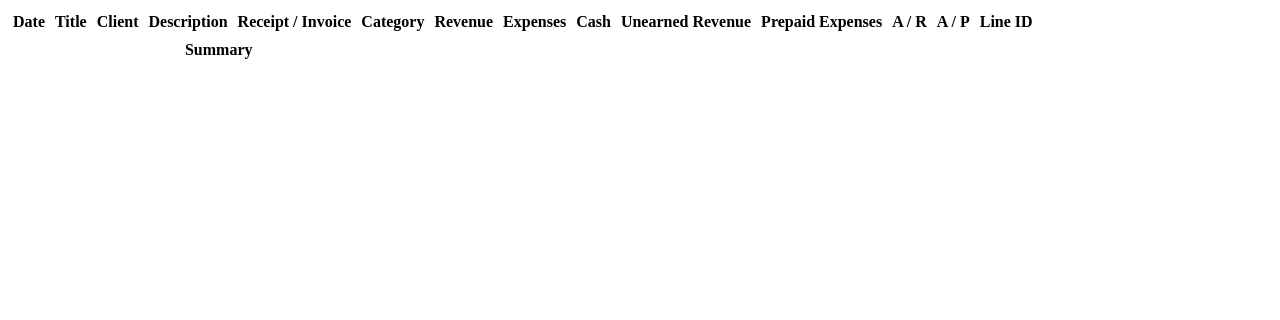
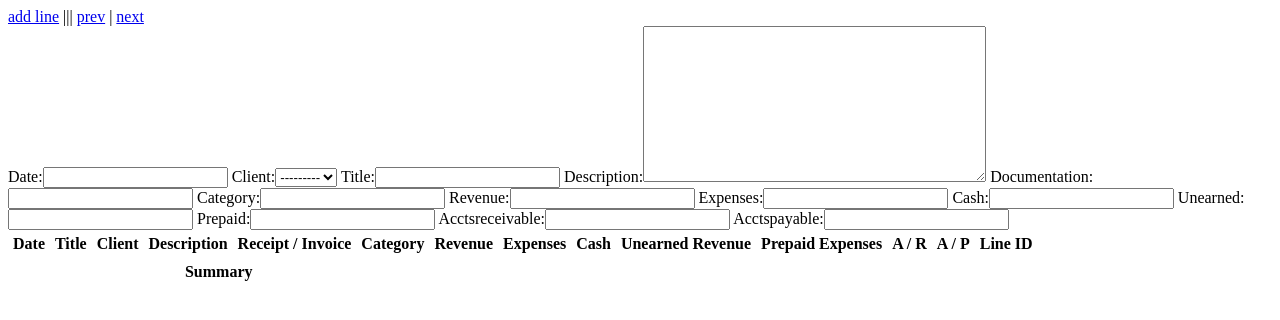
Before and after one commit to albertsun/copressmoney, a Django app: template templates/ledger_sheet.html in a window 1280 px wide. Shown: the top 320 px of the page. Run offline with Django 3.2, Linux system fonts and the light colour scheme; the template is opened without the code that fills it, so the values that code supplies are empty; some libraries are stand-ins or nearby versions.

Commit message:
stuff
git-svn-id: http://svn.albertsun.info/copress/copressmoney@326 ab9cdc8a-c177-4a5d-8397-7951b204a726

```diff
--- a/templates/ledger_sheet.html
+++ b/templates/ledger_sheet.html
@@ -3,6 +3,29 @@
 {% block title %}ledger_sheet{% endblock %}
 
 {% block content %}
+<div id="navbar">
+<a href="#" onclick="Sheet.addLine();" class="navlink" id="addlink">add line</a> ||| <a href="#" class="navlink">prev</a> | <a href="#" class="navlink">next</a>
+</div>
+
+<tr><th><label for="id_date">Date:</label></th><td><input type="text" name="date" id="id_date" /></td></tr>
+<tr><th><label for="id_client">Client:</label></th><td><select name="client" id="id_client">
+<option value="" selected="selected">---------</option>
+<option value="1">albert</option>
+<option value="2">Daniel</option>
+</select></td></tr>
+<tr><th><label for="id_title">Title:</label></th><td><input id="id_title" type="text" name="title" maxlength="128" /></td></tr>
+<tr><th><label for="id_description">Description:</label></th><td><textarea id="id_description" rows="10" cols="40" name="description"></textarea></td></tr>
+<tr><th><label for="id_documentation">Documentation:</label></th><td><input id="id_documentation" type="text" name="documentation" maxlength="200" /></td></tr>
+<tr><th><label for="id_category">Category:</label></th><td><input id="id_category" type="text" name="category" maxlength="64" /></td></tr>
+<tr><th><label for="id_revenue">Revenue:</label></th><td><input type="text" name="revenue" id="id_revenue" /></td></tr>
+<tr><th><label for="id_expenses">Expenses:</label></th><td><input type="text" name="expenses" id="id_expenses" /></td></tr>
+<tr><th><label for="id_cash">Cash:</label></th><td><input type="text" name="cash" id="id_cash" /></td></tr>
+<tr><th><label for="id_unearned">Unearned:</label></th><td><input type="text" name="unearned" id="id_unearned" /></td></tr>
+<tr><th><label for="id_prepaid">Prepaid:</label></th><td><input type="text" name="prepaid" id="id_prepaid" /></td></tr>
+<tr><th><label for="id_acctsreceivable">Acctsreceivable:</label></th><td><input type="text" name="acctsreceivable" id="id_acctsreceivable" /></td></tr>
+<tr><th><label for="id_acctspayable">Acctspayable:</label></th><td><input type="text" name="acctspayable" id="id_acctspayable" /></td></tr>
+
+
 <table id="ledger" border="0" cellpadding="5" cellspacing="0" >
 <thead>
 <tr id="sorters">
--- a/urls.py
+++ b/urls.py
@@ -31,6 +31,11 @@ urlpatterns = patterns('',
     (r'^ledger/year/(\d\d\d\d)/quarter/(\d)/$', ledger_quarter),
     (r'^ledger/year/(\d\d\d\d)/month/(\d\d?)/$', ledger_month),
 
+    (r'^api/add/line/$', add_line), #unimplemented. add a single line. expects a POST request from JS
+
+
+    (r'^display_meta/$', display_meta),
+
     #(r'^ledger/import/$', importHack),
 
     # Example:
```
Also changed, not shown: ledger/models.py (+16 -10 lines), ledger/views.py (+11 -1 lines), views.py (+9 -0 lines), db.sqlite.
